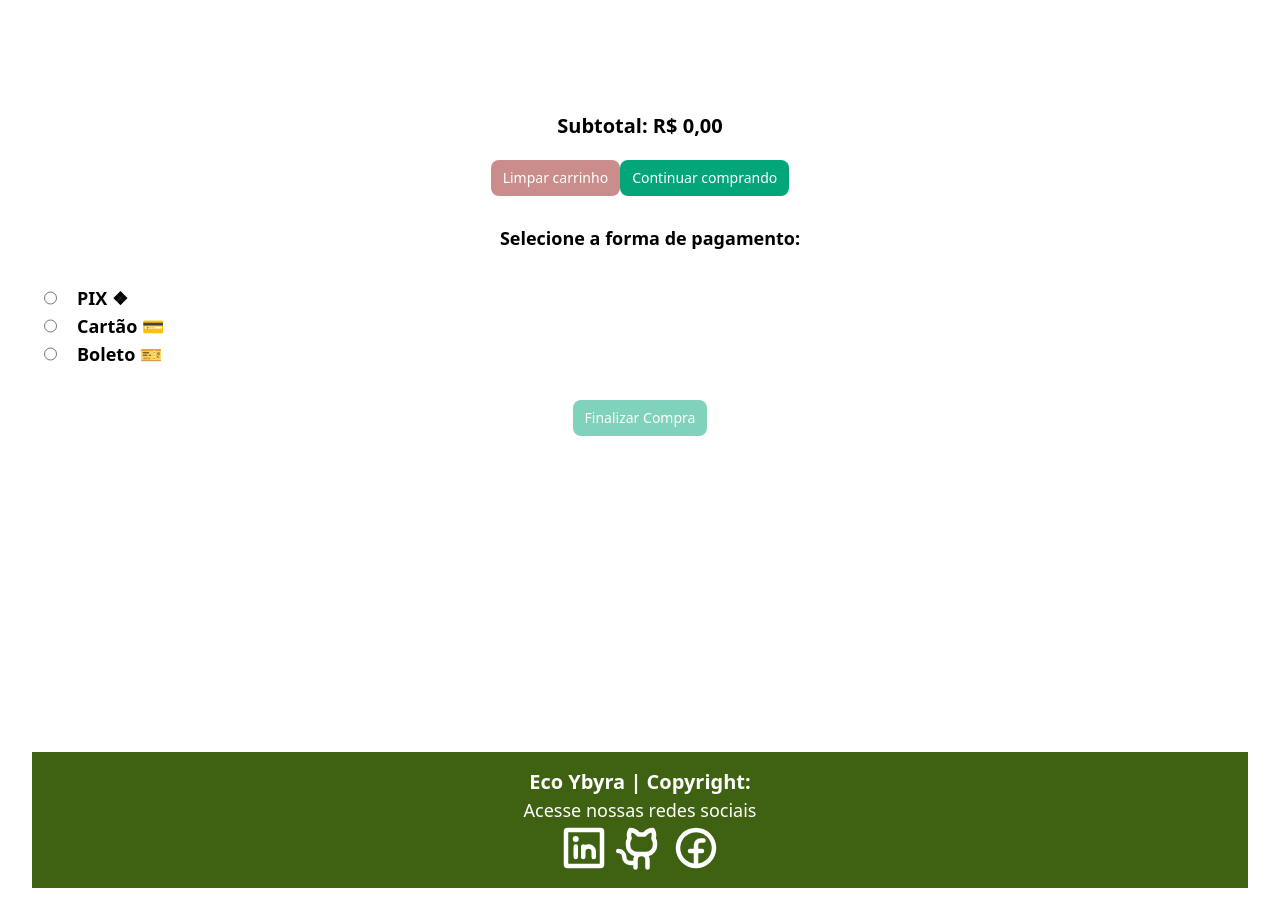
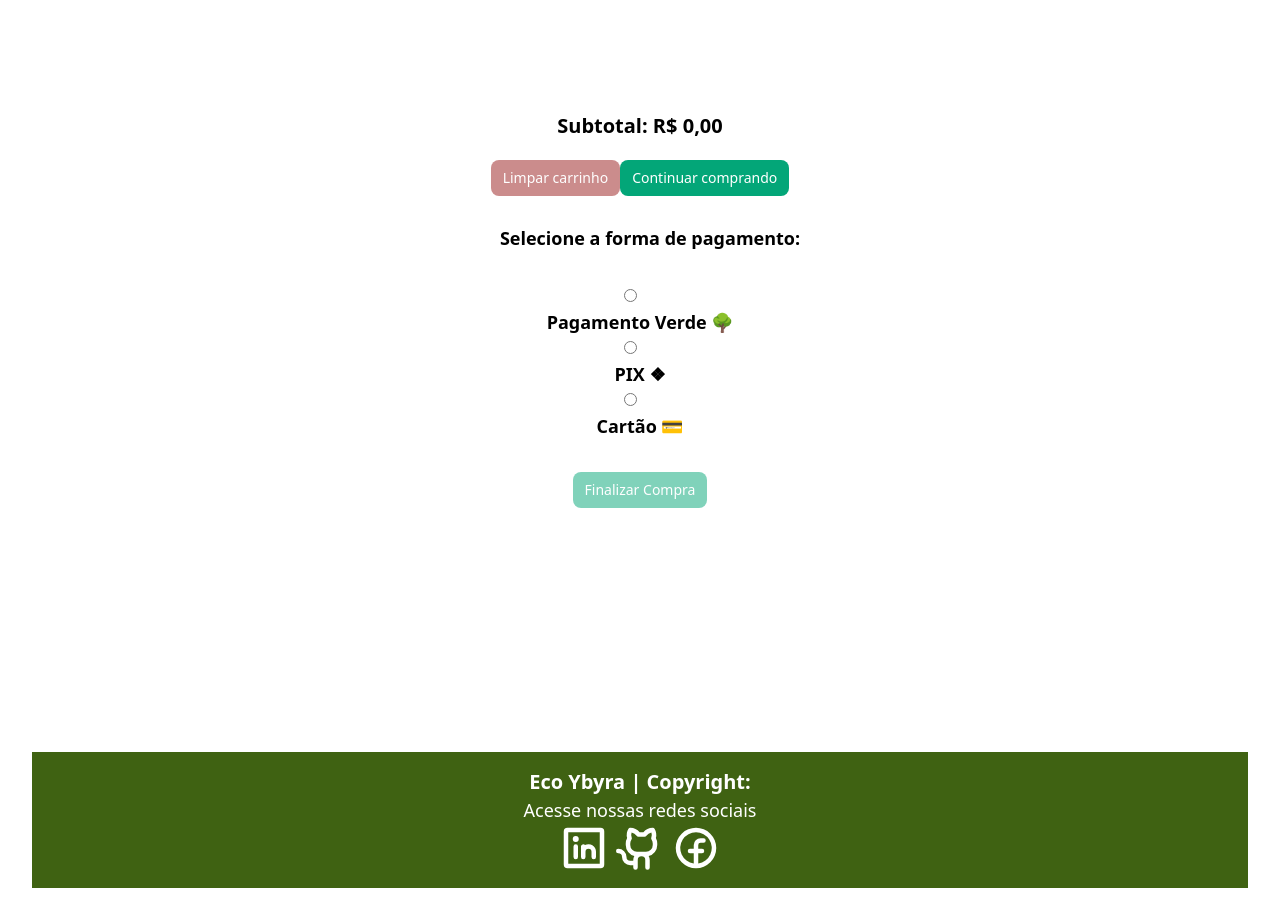
Before and after one commit to Projeto-EcoYbyra/Frontend, a React app: page /carrinho in a window 1280 px wide. Built offline with nearby package versions, Linux system fonts and the light colour scheme; the HTML template or start-up script is replaced by a standard one.

Commit message:
update carrinho

```diff
--- a/src/components/produto/cardProdutos/CardProdutos.tsx
+++ b/src/components/produto/cardProdutos/CardProdutos.tsx
@@ -8,14 +8,14 @@ interface CardProdutoProps {
   noCarrinho?: boolean;
 }
 
-function CardProdutos({ prod, noCarrinho }: CardProdutoProps) {
+function CardProdutos({ prod}: CardProdutoProps) {
   const [valor, setValor] = useState(prod.id);
 
   useEffect(() => {
       setValor(prod.id)
   }, [prod.id]);
 
-  const { adicionarProduto, removerProduto } = useContext(AuthContext)
+  const { adicionarProduto } = useContext(AuthContext)
 
   return (
     <div className=' border flex flex-col rounded-md overflow-hidden justify-between'>
@@ -26,12 +26,11 @@ function CardProdutos({ prod, noCarrinho }: CardProdutoProps) {
         <div className='p-4 '>
           <h4 className='text-lg font-semibold uppercase'>{prod.nome}</h4>
           <p>{prod.descricao}</p>
-          <p className="mb-3 font-bold text-black dark:text-black">R$ {new Intl.NumberFormat('pt-BR', {
+          <p className="mb-3 text-lg font-bold text-black dark:text-black">R$ {new Intl.NumberFormat('pt-BR', {
                             minimumFractionDigits: 2,
                             maximumFractionDigits: 2,
                         }).format(prod.preco)}</p>
 
-                        : noCarrinho ? (
                           <>
                             <div className='mt-2 flex flex-col items-center'>
                               <button className="items-center px-3 py-2 text-sm font-medium text-center text-white bg-[#03A678] transition-all duration-300 ease-in-out rounded-lg hover:bg-[#014040] focus:outline-none dark:bg-verde_claro2 dark:hover:bg-white dark:hover:text-black"
@@ -41,13 +40,8 @@ function CardProdutos({ prod, noCarrinho }: CardProdutoProps) {
                                         }}>
                                         Adicionar 🛒
                               </button>
-                              <button className="mt-2 items-center px-3 py-2 text-sm font-medium text-center text-white bg-[#03A678] transition-all duration-300 ease-in-out rounded-lg hover:bg-[#014040] focus:outline-none dark:bg-verde_claro2 dark:hover:bg-white dark:hover:text-black"
-                                        onClick={() => { removerProduto(prod.id) }}>
-                                        Remover ❌
-                              </button>
                             </div>
                           </>
-                        )
         </div>
       </div>
       <div className="flex">
--- a/src/contexts/AuthContext.tsx
+++ b/src/contexts/AuthContext.tsx
@@ -87,13 +87,16 @@ export function AuthProvider({ children }: AuthProviderProps) {
 
 
        function removerProduto(produtoId: number) {
+        let itemRemovido = false; // Variável para controlar se um item foi removido
+
         const updateItens = itens.map((item) => {
             if (item.id === produtoId) {
                 // Verifica se a id é maior que 1 antes de decrementar
-                   if (item.id > 0) {
+                if (item.id > 1) {
+                    itemRemovido = true; // Marca que um item foi removido
                     return { ...item, id: item.id - 1 };
                 } else {
-                       toastAlerta("O carrinho está vazio", 'info')
+                    toastAlerta("O carrinho está vazio", 'info');
                     return item;
                 }
             }
--- a/src/pages/carrinho/Carrinho.tsx
+++ b/src/pages/carrinho/Carrinho.tsx
@@ -2,6 +2,7 @@ import { useContext, useState } from 'react'
 import { AuthContext } from '../../contexts/AuthContext'
 import CardProdutos from '../../components/produto/cardProdutos/CardProdutos'
 import { useNavigate } from 'react-router-dom'
+
 
 function Carrinho() {
     let navigate = useNavigate();
@@ -35,6 +36,7 @@ function Carrinho() {
                         minimumFractionDigits: 2,
                         maximumFractionDigits: 2,
                     }).format(subtotal)}</h1>
+
                     <div className='btn-subtotal mt-3 p-2'>
                         <button className={`px-3 py-2 text-sm font-medium text-center text-white bg-red-800 transition-all duration-300 ease-in-out rounded-lg hover:bg-red-600 focus:outline-none ${subtotal > 0 ? 'dark:bg-red-500 dark:hover:bg-white dark:hover:text-black' : 'opacity-50 cursor-not-allowed'}`}
                             onClick={limparCart}
@@ -47,7 +49,18 @@ function Carrinho() {
                     <h1 className='font-bold text-lg dark:text-white mt-5 ml-5'>Selecione a forma de pagamento: </h1>
                     <div className='flex flex-col p-3 justify-center'>
                         <div className="payment-option transition-transform duration-300 ease-in-out transform hover:scale-110 dark:bg-verde_escuro dark:border-gray-700 mt-5">
-                            <div className='flex itens-center'>
+                            <div className='static itens-center'>
+                                <input
+                                    type="radio"
+                                    id="pagamento verde"
+                                    name="payment"
+                                    value="pagamento verde"
+                                    onChange={() => setSelectedPayment('pagamento verde')} />
+                                <label htmlFor="pagamento verde" className='ml-5'><p className='font-bold text-lg dark:text-white'>Pagamento Verde 🌳</p></label>
+                            </div>
+                        </div>
+                        <div className="payment-option transition-transform duration-300 ease-in-out transform hover:scale-110 dark:bg-verde_escuro dark:border-gray-700">
+                            <div className='static itens-center'>
                                 <input
                                     type="radio"
                                     id="pix"
@@ -59,7 +72,7 @@ function Carrinho() {
                             </div>
                         </div>
                         <div className="payment-option transition-transform duration-300 ease-in-out transform hover:scale-110 dark:bg-verde_escuro dark:border-gray-700">
-                            <div className='flex itens-center'>
+                            <div className='static itens-center'>
                                 <input
                                     type="radio"
                                     id="cartao"
@@ -67,17 +80,6 @@ function Carrinho() {
                                     value="cartao"
                                     onChange={() => setSelectedPayment('cartao')} />
                                 <label htmlFor="cartão" className='ml-5'><p className='font-bold text-lg dark:text-white'>Cartão 💳</p></label>
-                            </div>
-                        </div>
-                        <div className="payment-option transition-transform duration-300 ease-in-out transform hover:scale-110 dark:bg-verde_escuro dark:border-gray-700">
-                            <div className='flex itens-center'>
-                            <input
-                                type="radio"
-                                id="boleto"
-                                name="payment"
-                                value="boleto"
-                                onChange={() => setSelectedPayment('boleto')} />
-                            <label htmlFor="boleto" className='ml-5'><p className='font-bold text-lg dark:text-white'>Boleto 🎫</p></label>
                             </div>
                         </div>
                     </div>
--- a/src/pages/perfil/Perfil.tsx
+++ b/src/pages/perfil/Perfil.tsx
@@ -1,38 +1,12 @@
-import { useContext, useEffect, useState } from 'react'
+import { useContext, useEffect } from 'react'
 import { useNavigate } from 'react-router-dom'
 import { AuthContext } from '../../contexts/AuthContext'
-import { buscar } from '../../../src/services/Service';
+import loginLogo from '../../assets/mao.jpeg'
 import { toastAlerta } from '../../utils/toastAlerta'
-import loginmao from '../../assets/mao.jpeg'
-import Produto from '../../models/Produto'
-import ListaProdutos from '../../components/produto/listaProdutos/ListaProdutos';
-
 function Perfil() {
   let navigate = useNavigate()
 
-  const [produtos, setProdutos] = useState<Produto[]>([]);
-
-  const { usuario, handleLogout, itensComprados, pedido} = useContext(AuthContext)
-  const token = usuario.token
-
-  async function buscarProdutos() {
-    try {
-      await buscar('/produtos', setProdutos, {
-        headers: {
-          Authorization: token,
-        },
-      });
-    } catch (error: any) {
-      if (error.toString().includes('403')) {
-        toastAlerta('O token expirou, favor logar novamente', 'info')
-        handleLogout()
-      }
-    }
-  }
-
-  useEffect(() => {
-    buscarProdutos();
-  }, [produtos.length]);
+  const { usuario } = useContext(AuthContext)
 
   useEffect(() => {
     if (usuario.token === "") {
@@ -43,25 +17,12 @@ function Perfil() {
 
   return (
     <div className='container mx-auto mt-4 rounded-2xl overflow-hidden'>
-      <img className='w-full h-72 object-cover border-b-8 border-white' src={loginmao} alt="Capa do Perfil" />
+      <img className='w-full h-72 object-cover border-b-8 border-white' src={loginLogo} alt="Capa do Perfil" />
       <img src={usuario.foto} alt={`Foto de perfil de ${usuario.nome}`} className='rounded-full w-56 mx-auto mt-[-8rem] border-8 border-white relative z-10' />
       <div className="relative mt-[-6rem] h-72 flex flex-col bg-sky-500 text-white text-2xl items-center justify-center">
         <p>Nome: {usuario.nome} </p>
         <p>Email: {usuario.usuario}</p>
       </div>
-          <>
-            <h1 className="text-2xl font-bold tracking-tight text-gray-900 text-center dark:text-verde_claro2 text-[2rem] mt-5">Produtos favoritos</h1>
-            <h2 className='font-bold tracking-tight text-gray-900 dark:text-verde_claro2 mt-5 text-lg ml-5'>Total de pedidos: {pedido}</h2>
-            <div className='flex'>
-                {itensComprados
-                .filter((item) => item.id > 0)
-                .map((item) => (
-                  <>
-                    <ListaProdutos key={item.id}/>
-                  </>
-                ))}
-            </div>
-          </>
     </div>
   )
 }
--- a/src/pages/produtos/Produtos.tsx
+++ b/src/pages/produtos/Produtos.tsx
@@ -1,7 +1,6 @@
 import ListaProdutos from '../../components/produto/listaProdutos/ListaProdutos';
 //import { Carousel } from 'flowbite-react';
 import { Link } from 'react-router-dom';
-import Home from '../home/Home';
 
 function Produtos() {
     return (
```
Lines whose indentation alone changed are shown as unchanged.
